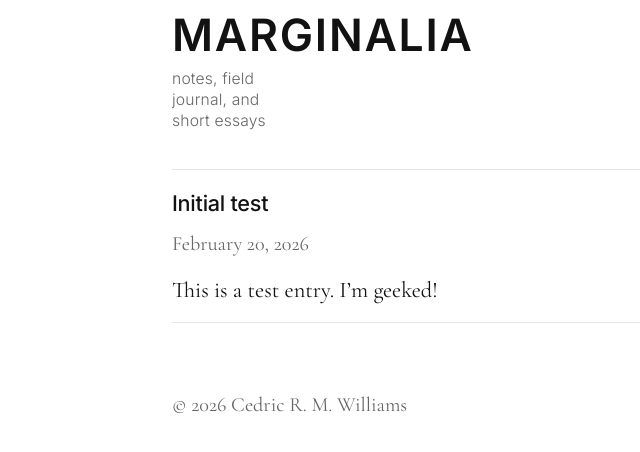
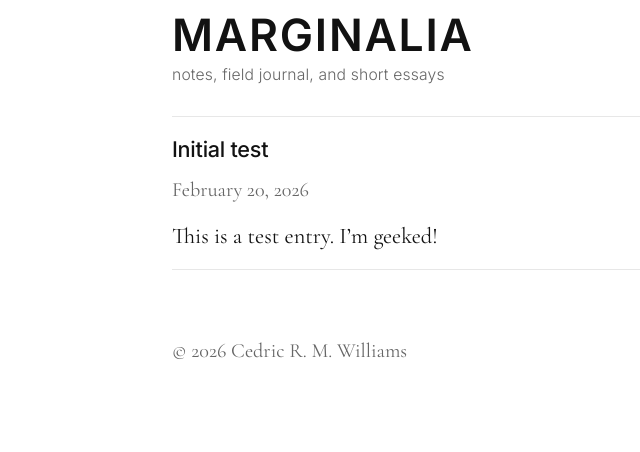
Before and after one commit to cedricrmwilliams/marginalia, a Jekyll site: the page built from index.html, in a window 1280 px wide. Shown: the top 452 px of the page, without its empty margins (132-772 px from the left). Built offline with Jekyll 4.4.1, drawn with Linux system fonts in a browser that asks for light colours.

Commit message:
still fixing heading

```diff
--- a/_layouts/default.html
+++ b/_layouts/default.html
@@ -21,9 +21,7 @@
       <div class="container">
         <div class="site-brand">
           <a class="site-title" href="{{ '/' | relative_url }}">{{ site.title }}</a>
-          {% if page.url == '/' %}
-            <p class="site-tagline">notes, field journal, and short essays</p>
-          {% endif %}
+          <p class="site-tagline">notes, field journal, and short essays</p>
         </div>
       </div>
     </header>
--- a/assets/css/main.css
+++ b/assets/css/main.css
@@ -45,7 +45,8 @@ body {
   text-transform: uppercase;
   line-height: 1.05;
   letter-spacing: 0.04em;
-  display: inline-block;
+  display: block;
+  white-space: nowrap;
 }
 
 .site-title:hover {
@@ -53,15 +54,17 @@ body {
 }
 
 .site-brand {
-  display: inline-block;
+  display: inline-flex;
+  flex-direction: column;
+  align-items: flex-start;
 }
 
 .site-tagline {
   margin: 0.3rem 0 0;
   width: 100%;
-  max-width: 11ch;
+  max-width: 100%;
   color: var(--muted-color);
-  font-family: var(--font-heading);
+  font-family: "Inter", sans-serif;
   font-weight: 300;
   font-size: 0.98rem;
   line-height: 1.35;
```
